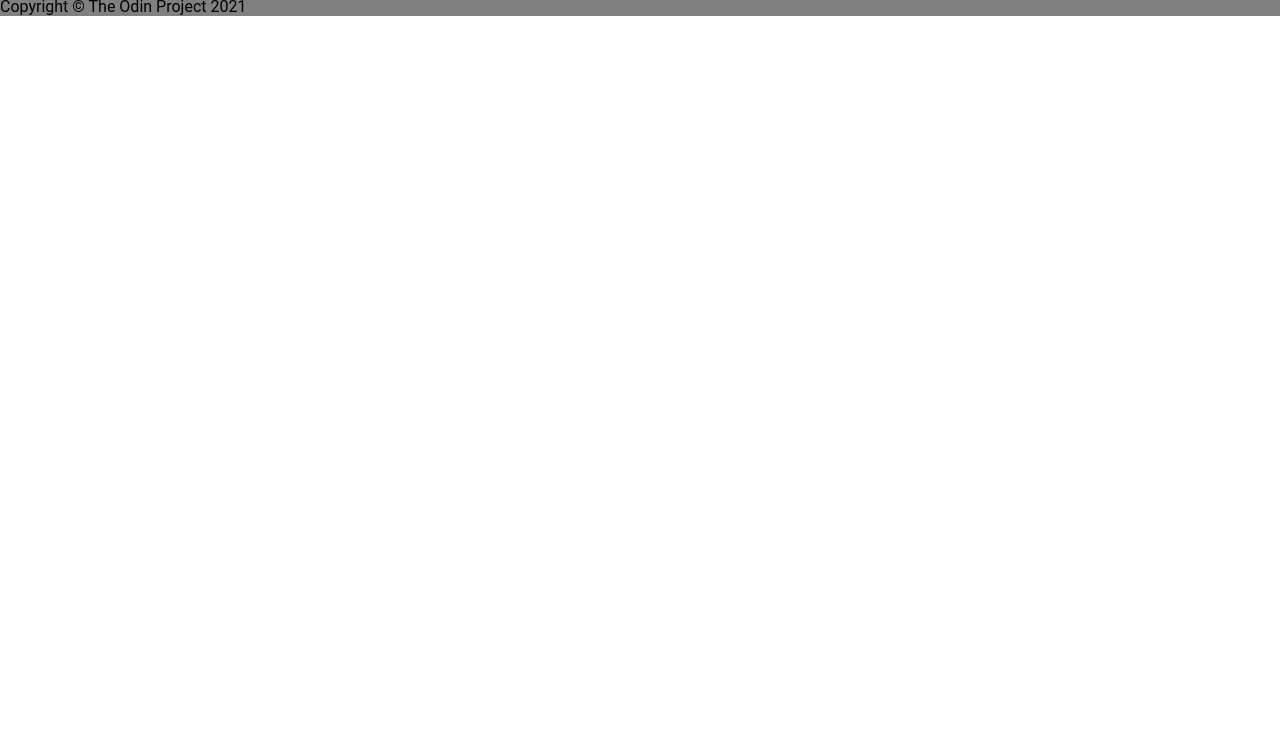
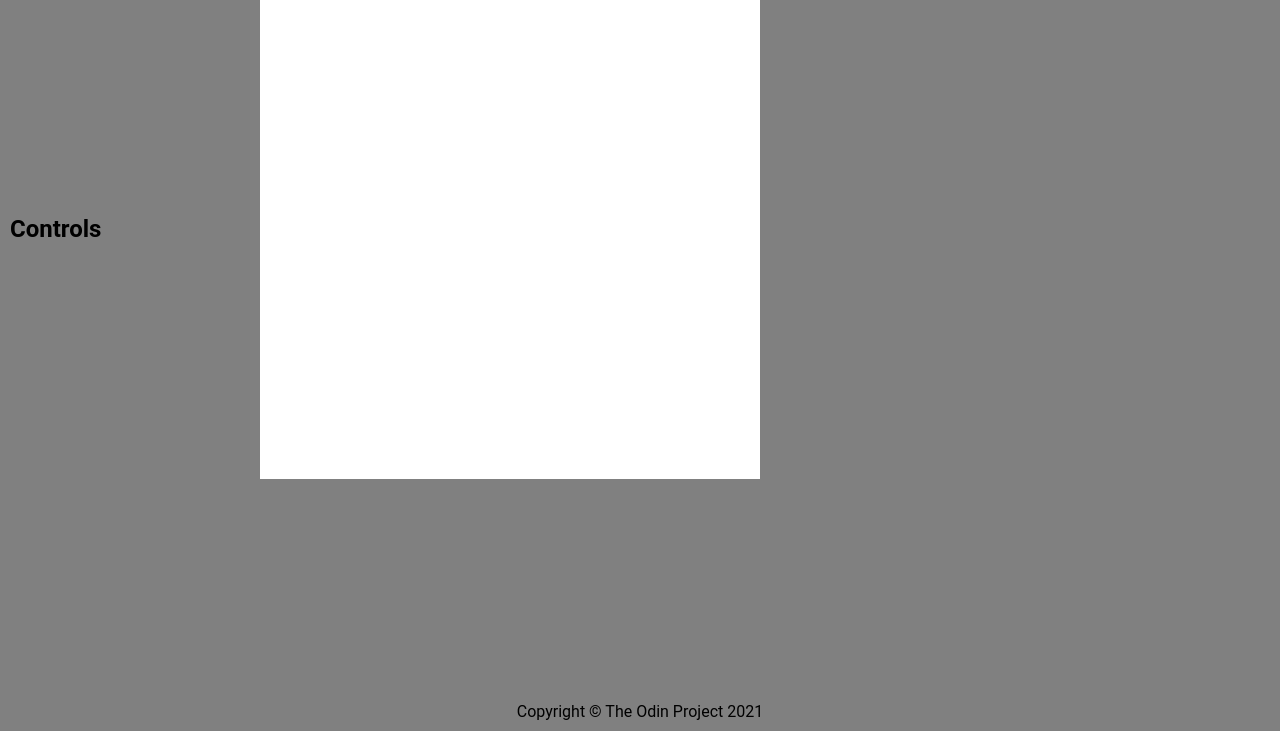
Before and after one commit to davicami/etch-a-sketch, a plain HTML site: page index.html in a window 1280 px wide. Shown: the part 69-800 px from the top of the page. Drawn offline with Linux system fonts and the light colour scheme.

Commit message:
Mouseover change background

```diff
--- a/css/style.css
+++ b/css/style.css
@@ -2,35 +2,6 @@
 * {
     margin: 0;
     padding: 0;
-}
-
-/* box-sizing and font sizing */
-*, *::before, *::after {
-    box-sizing: inherit;
-}
-
-html {
-    /* Include padding and border in the element's total width and height:*/
-    box-sizing: border-box;
-}
-
-body {
-    font-family: 'Roboto', 'Ubuntu', sans-serif;
-}
-
-/* Base reset */
-* {
-    margin: 0;
-    padding: 0;
-}
-
-/* box-sizing and font sizing */
-*, *::before, *::after {
-    box-sizing: inherit;
-}
-
-html {
-    /* Include padding and border in the element's total width and height:*/
     box-sizing: border-box;
 }
 
@@ -42,8 +13,41 @@ body {
     display: flex;
     flex-direction: column;
     background-color: gray;
+    padding: 10px;
+    min-height: 100vh;
 }
 
 .header{
+    display: flex;
+    flex-direction: column;
+    align-items: center;
+    min-width: 100vh;
+}
 
+.app{
+    display: flex;
+    flex-direction: row;
+    /* justify-content: center; */
+    gap: 50px;
 }
+
+.controls{
+    display: flex;
+    direction: column;
+    align-items: center;
+    width: 200px;
+}
+
+.grid{
+    display: grid;
+    background-color: white;
+    width: 500px;
+    height: 500px;
+}
+
+.footer{
+    margin-top: auto;
+    display: flex;
+    flex-direction: column;
+    align-items: center;
+}
--- a/index.html
+++ b/index.html
@@ -19,7 +19,8 @@
             <div class="controls">
                 <h2>Controls</h2>
             </div>
-            <div id="grid" class="template-grid"></div>
+            <div id="grid" class="grid">
+            </div>
         </div>
         <div class="footer">
             <p>Copyright © The Odin Project 2021 </p>
--- a/js/script.js
+++ b/js/script.js
@@ -0,0 +1,44 @@
+const DEFAULT_COLOR = '#333333'
+const DEFAULT_MODE = 'color'
+const DEFAULT_SIZE = 16
+
+let currentColor = DEFAULT_COLOR
+let currentMode = DEFAULT_MODE
+let currentSize = DEFAULT_SIZE
+
+const grid = document.getElementById('grid');
+
+let mouseDown = false
+document.body.onmousedown = () => (mouseDown = true)
+document.body.onmouseup = () => (mouseDown = false)
+
+
+function setupGrid(size) {
+    grid.style.gridTemplateColumns = `repeat(${size}, 1fr)`
+    grid.style.gridTemplateRows = `repeat(${size}, 1fr)`
+
+    for (let i = 0; i < size * size; i++) {
+        const gridElement = document.createElement('div')
+        gridElement.classList.add("grid-element")
+        gridElement.addEventListener('mouseover', changeColor)
+        gridElement.addEventListener('mousedown', changeColor)
+        grid.appendChild(gridElement)
+    }
+}
+
+function changeColor(e) {
+  if (e.type === 'mouseover' && !mouseDown) return
+  if (currentMode === 'rainbow') {
+    const randomR = Math.floor(Math.random() * 256)
+    const randomG = Math.floor(Math.random() * 256)
+    const randomB = Math.floor(Math.random() * 256)
+    e.target.style.backgroundColor = `rgb(${randomR}, ${randomG}, ${randomB})`
+  } else if (currentMode === 'color') {
+    e.target.style.backgroundColor = currentColor
+  } else if (currentMode === 'eraser') {
+    e.target.style.backgroundColor = '#fefefe'
+  }
+}
+
+/* main */
+setupGrid(DEFAULT_SIZE);
```
